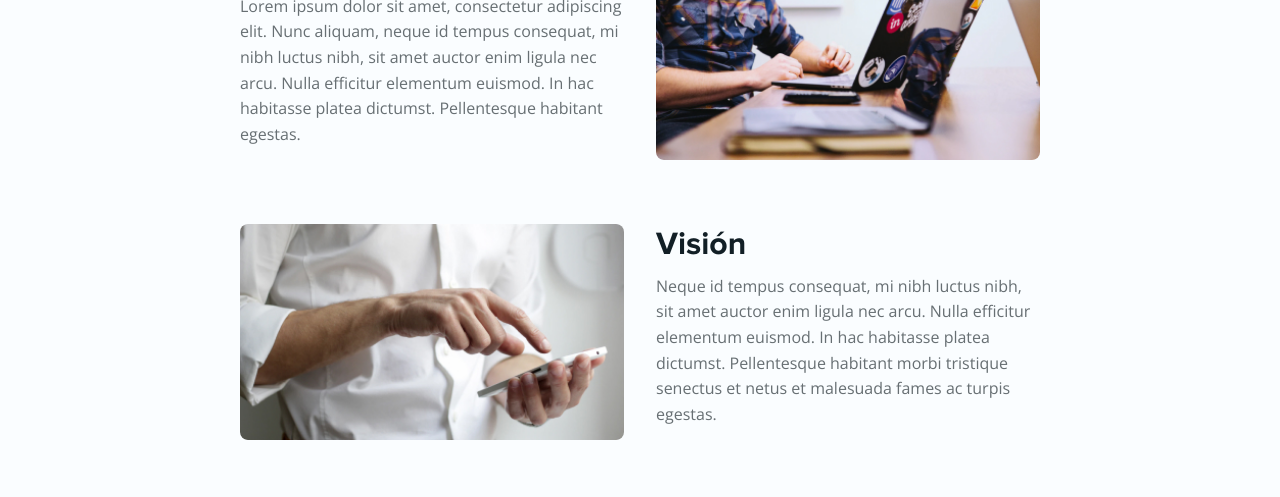
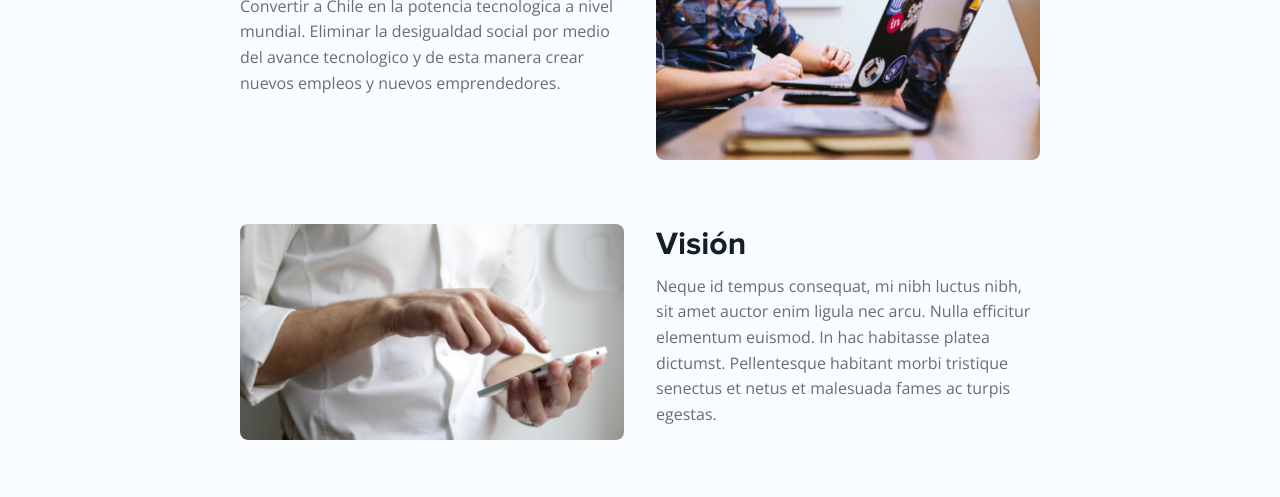
Before and after one commit to lantechno/lantechno.github.io, a plain HTML site: page about.htm in a window 1280 px wide. Shown: the part 603-1100 px from the top of the page. Drawn offline with nearby package versions, Linux system fonts and the light colour scheme; some icons are missing.

Commit message:
Add files via upload

```diff
--- a/about.htm
+++ b/about.htm
@@ -64,8 +64,7 @@
                     </div>
                     <div>
                         <h2>Misión</h2>
-                        <p>Lorem ipsum dolor sit amet, consectetur adipiscing elit. Nunc aliquam, neque id tempus consequat, mi nibh luctus nibh, sit amet auctor enim ligula nec arcu. Nulla efficitur elementum euismod. In hac habitasse platea dictumst. Pellentesque
-                            habitant egestas.</p>
+                        <p>Convertir a Chile en la potencia tecnologica a nivel mundial. Eliminar la desigualdad social por medio del avance tecnologico y de esta manera crear nuevos empleos y nuevos emprendedores.</p>
                     </div>
                 </article>
 
```
